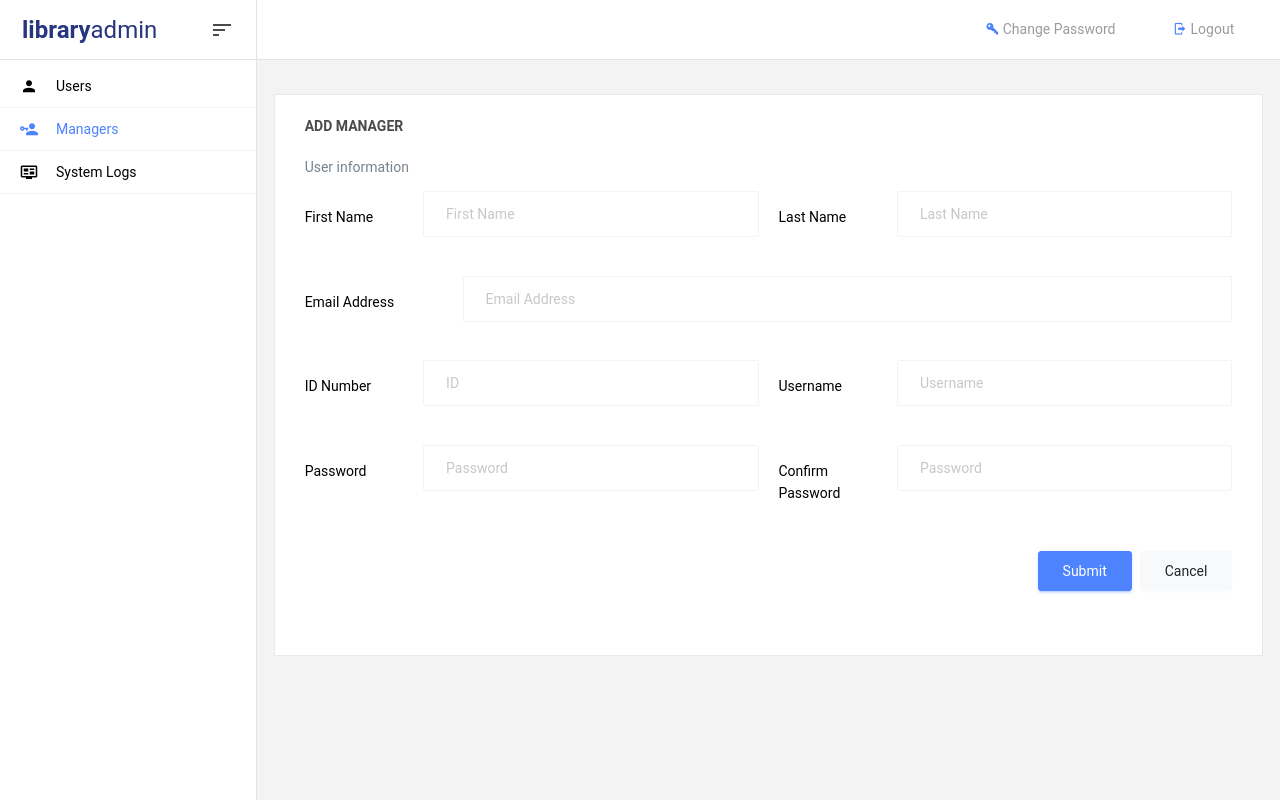
After one commit to martintierro/SECURDE-DjangoLibrary, a Django app: page /admin/managers/add/ in a window 1280 px wide. The commit adds this page. Run offline with Django 3.2, Linux system fonts and the light colour scheme; some libraries are stand-ins or nearby versions; some web fonts are replaced.

Commit message:
Created add manager

```diff
--- a/catalog/templates/registration/logged_out.html
+++ b/catalog/templates/registration/logged_out.html
@@ -4,8 +4,8 @@
 
 
 {% block content %}
-<div class="container-fluid">
-    <div class="row h-50 align-items-center">
+<div class="container-fluid d-flex flex-column flex-grow-1">
+    <div class="row h-25 align-items-center flex-grow-1">
         <div class="col-md-6 text-center mx-auto">
             <p class="mx-auto">You have been logged out</p>
             <a href="{% url 'catalog_index' %}" class="mx-auto">Click here to return to homepage.</a>
--- /dev/null
+++ b/catalog_admin/templates/catalog_admin/add_manager.html
@@ -0,0 +1,116 @@
+{% extends "catalog_admin/base.html" %}
+
+{% block title %}<title>Add Manager</title>{% endblock %}
+<base href="/admin/"/>
+{% block sidebar %}
+<li class="nav-item">
+    <a class="nav-link" href="{% url 'admin_index' %}">
+      <i class="mdi mdi-account menu-icon"></i>
+      <span class="menu-title">Users</span>
+    </a>
+  </li>
+  <li class="nav-item">
+    <a class="nav-link" href="{% url 'view_managers' %}" style="color:#4d83ff">
+      <i class="mdi mdi-account-key menu-icon"></i>
+      <span class="menu-title">Managers</span>
+    </a>
+  </li>
+  <li class="nav-item">
+    <a class="nav-link" href="{% url 'system_logs' %}">
+      <i class="mdi mdi-television-guide menu-icon"></i>
+      <span class="menu-title">System Logs</span>
+    </a>
+  </li>
+{% endblock %}
+
+{% block content %}
+<div class="content-wrapper">
+    <div class="row">
+        <div class="col-md-12 grid-margin stretch-card">
+            <div class="card">
+                <div class="card-body">
+                    <h4 class="card-title">ADD MANAGER</h4>
+                    <form action="{% url 'view_managers' %}" class="form-sample">
+                        <p class="card-description">User information</p>
+                        <div class="row">
+                            <div class="col-md-6">
+                                <div class="form-group row">
+                                    <label class="col-sm-3 col-form-label">First Name</label>
+                                    <div class="col-sm-9">
+                                        <input type="text" class="form-control" placeholder="First Name">
+                                    </div>
+                                </div>
+                            </div>
+                            <div class="col-"></div>
+                            <div class="col-md-6">
+                                <div class="form-group row">
+                                    <label class="col-sm-3 col-form-label">Last Name</label>
+                                    <div class="col-sm-9">
+                                        <input type="text" class="form-control" placeholder="Last Name">
+                                    </div>
+                                </div>
+                            </div>
+                        </div>
+                        <div class="row">
+                            <div class="col-md-12">
+                                <div class="form-group row">
+                                    <label class="col-sm-2 col-form-label">Email Address</label>
+                                    <div class="col-sm-10">
+                                        <input type="email" class="form-control" placeholder="Email Address">
+                                    </div>
+                                </div>
+                            </div>
+                        </div>
+                        <div class="row">
+                            <div class="col-md-6">
+                                <div class="form-group row">
+                                    <label class="col-sm-3 col-form-label">ID Number</label>
+                                    <div class="col-sm-9">
+                                        <input type="number" class="form-control" placeholder="ID" style="-webkit-appearance: none; margin: 0;">
+                                    </div>
+                                </div>
+                            </div>
+                            <div class="col-"></div>
+                            <div class="col-md-6">
+                                <div class="form-group row">
+                                    <label class="col-sm-3 col-form-label">Username</label>
+                                    <div class="col-sm-9">
+                                        <input type="text" class="form-control" placeholder="Username">
+                                    </div>
+                                </div>
+                            </div>
+                        </div>
+                        <div class="row">
+                            <div class="col-md-6">
+                                <div class="form-group row">
+                                    <label class="col-sm-3 col-form-label">Password</label>
+                                    <div class="col-sm-9">
+                                        <input type="password" class="form-control" placeholder="Password">
+                                    </div>
+                                </div>
+                            </div>
+                            <div class="col-"></div>
+                            <div class="col-md-6">
+                                <div class="form-group row">
+                                    <label class="col-sm-3 col-form-label">Confirm Password</label>
+                                    <div class="col-sm-9">
+                                        <input type="password" class="form-control" placeholder="Password">
+                                    </div>
+                                </div>
+                            </div>
+                        </div>
+                        <div class="row" style="padding-right:10px;">
+                            <div class="col-md-12">
+                                <div class="form-group row justify-content-end">
+                                    <button type="submit" class="btn btn-primary mr-2">Submit</button>
+                                    <a href="{% url 'view_managers' %}" type="submit" class="btn btn-light">Cancel</a>
+                                </div>
+                            </div>
+                        </div>
+                    </form>
+                </div>
+            </div>
+        </div>
+    </div>
+</div>
+{% endblock %}
--- a/catalog_admin/templates/catalog_admin/base.html
+++ b/catalog_admin/templates/catalog_admin/base.html
@@ -6,6 +6,14 @@
 <link rel="stylesheet" href="{%  static 'catalog_admin/vendors/base/vendor.bundle.base.css' %}">
 <link rel="stylesheet" href="{% static 'catalog_admin/vendors/datatables.net-bs4/dataTables.bootstrap4.css' %}">
 <link rel="stylesheet" href="{% static 'catalog_admin/css/style.css' %}">
+
+<style>
+    input[type=number]::-webkit-inner-spin-button,
+    input[type=number]::-webkit-outer-spin-button {
+        -webkit-appearance: none;
+        margin: 0;
+    }
+</style>
 
 <div class="container-scroller">
   <!-- partial:partials/_navbar.html -->
@@ -22,7 +30,13 @@
     <div class="navbar-menu-wrapper d-flex align-items-center justify-content-end">
       <ul class="navbar-nav navbar-nav-right">
         <li class="nav-item nav-profile">
-          <a class="nav-link" href="#" id="logout">
+            <a class="nav-link" href="#" id="change_password" onmouseover='this.style.color="#314259"' onmouseout='this.style.color="inherit"'>
+              <i class="mdi mdi-key-variant text-primary"></i>
+              Change Password
+            </a>
+        </li>
+        <li class="nav-item nav-profile">
+          <a class="nav-link" href="#" id="logout" onmouseover='this.style.color="#314259"' onmouseout='this.style.color="inherit"'>
             <i class="mdi mdi-logout text-primary"></i>
             Logout
           </a>
@@ -35,24 +49,8 @@
     <!-- partial:partials/_sidebar.html -->
     <nav class="sidebar sidebar-offcanvas" id="sidebar">
       <ul class="nav">
-        <li class="nav-item">
-          <a class="nav-link" href="{% url 'admin_index' %}">
-            <i class="mdi mdi-account menu-icon"></i>
-            <span class="menu-title">Users</span>
-          </a>
-        </li>
-        <li class="nav-item">
-          <a class="nav-link" href="managers.html" aria-expanded="false" aria-controls="ui-basic">
-            <i class="mdi mdi-account-key menu-icon"></i>
-            <span class="menu-title">Managers</span>
-          </a>
-        </li>
-        <li class="nav-item">
-          <a class="nav-link" href="system_logs.html">
-            <i class="mdi mdi-television-guide menu-icon"></i>
-            <span class="menu-title">System Logs</span>
-          </a>
-        </li>
+        {% block sidebar%}
+        {% endblock %}
       </ul>
     </nav>
     <!-- partial -->
--- a/catalog_admin/urls.py
+++ b/catalog_admin/urls.py
@@ -3,5 +3,7 @@ from . import views
 
 urlpatterns = [
     path('', views.index, name='admin_index'),
-    path('managers/',views.view_managers, name="view_managers")
+    path('managers/',views.view_managers, name="view_managers"),
+    path('managers/add/',views.add_manager, name="add_manager"),
+    path('systemlogs/',views.system_logs, name="system_logs")
 ]
--- a/catalog_admin/views.py
+++ b/catalog_admin/views.py
@@ -23,3 +23,15 @@ def view_managers(request):
         'managers' : managers,
     }
     return HttpResponse(template.render(context, request))
+
+def add_manager(request):
+    template = loader.get_template('catalog_admin/add_manager.html')
+    context = {
+    }
+    return HttpResponse(template.render(context, request))
+
+def system_logs(request):
+    template = loader.get_template('catalog_admin/system_logs.html')
+    context = {
+    }
+    return HttpResponse(template.render(context, request))
```
Also changed, not shown: catalog_admin/templates/catalog_admin/managers.html (+71 -0 lines), catalog_admin/templates/catalog_admin/system_logs.html (+45 -0 lines), catalog_admin/templates/catalog_admin/users.html (+23 -3 lines).
